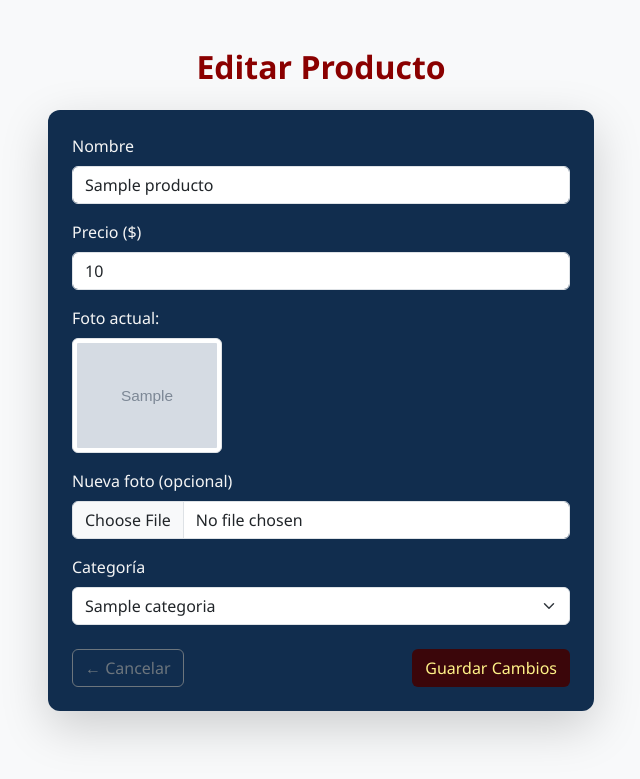
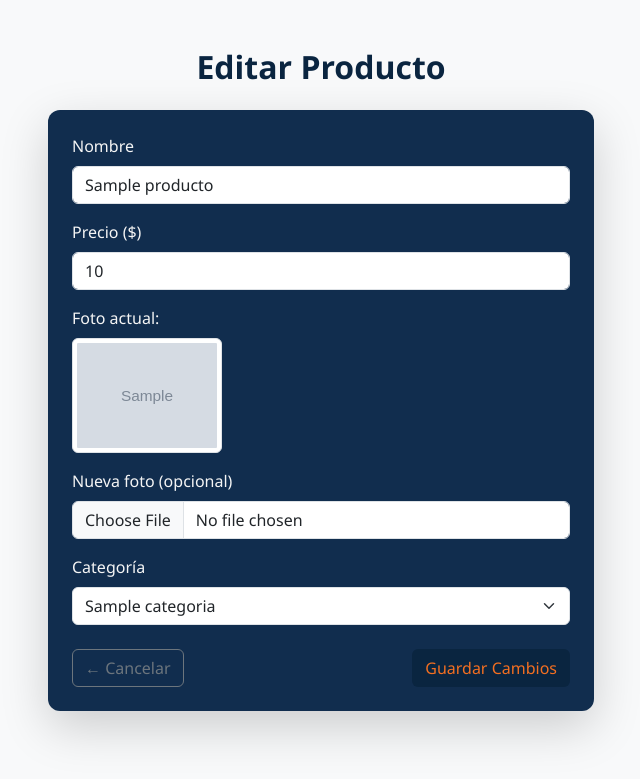
Before and after one commit to Aleja82/Tienda-PHP, a PHP site: template admin/vista/editar.php in a window 1280 px wide. Shown: the top 779 px of the page, without its empty margins (319-959 px from the left). Run offline with PHP 8.4, Linux system fonts and the light colour scheme; the template is opened without the code that fills it: most values are stand-ins (such as "Sample title", 1, 10 or a date in 2020); grey boxes marked "Sample" are stand-in pictures; some libraries are stand-ins or nearby versions.

Commit message:
Update editar.php

```diff
--- a/admin/vista/editar.php
+++ b/admin/vista/editar.php
@@ -21,7 +21,7 @@ if (empty($_SESSION['csrf_token'])) {
             <div class="col-lg-6">
 
                 <!-- Título -->
-                <h2 class="text-center mb-4 fw-bold" style="color: #8A0000;">Editar Producto</h2>
+                <h2 class="text-center mb-4 fw-bold" style="color: #0A2540;">Editar Producto</h2>
 
                 <!-- Formulario -->
                 <form method="POST" action="index.php?action=editar" enctype="multipart/form-data" class="card shadow-lg p-4 border-0">
@@ -67,7 +67,7 @@ if (empty($_SESSION['csrf_token'])) {
                         <a href="index.php?action=listar" class="btn btn-outline-secondary">
                             ← Cancelar
                         </a>
-                        <button type="submit" class="btn" style="background-color: #3B060A; color: #FFF287;">
+                        <button type="submit" class="btn" style="background-color: #0A2540; color: #F36F21;">
                             Guardar Cambios
                         </button>
                     </div>
```
